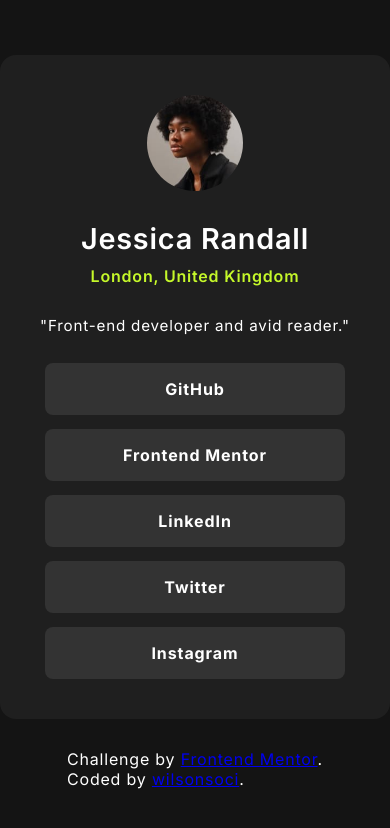
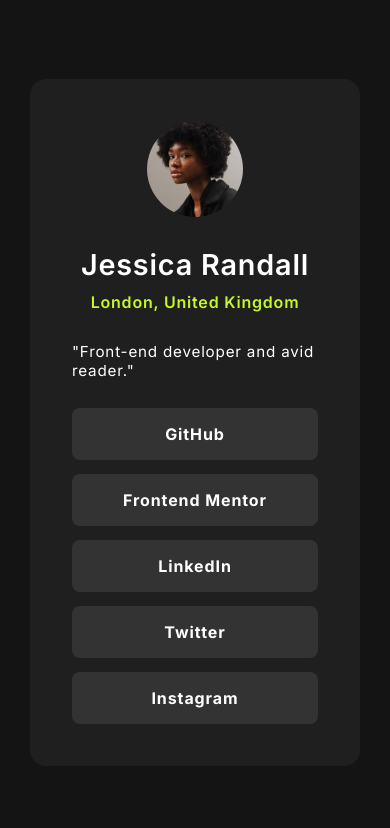
Before and after one commit to wilsonsoci/frontend-challenge-social-links-profile, a plain HTML site: page index.html in a window 390 px wide. Drawn offline with Linux system fonts and the light colour scheme.

Commit message:
feat: margin and padding to container

```diff
--- a/index.html
+++ b/index.html
@@ -11,6 +11,7 @@
 </head>
 <body>
   <div class="container">
+    <div class="card">
       <section>
         <img src="/assets/images/avatar-jessica.jpeg" alt="avatar" />
         <h2 class="name">Jessica Randall</h2>
@@ -25,10 +26,6 @@
         <button>Instagram</button>
       </div>
     </div>
-
-  <div class="attribution">
-    Challenge by <a href="https://www.frontendmentor.io?ref=challenge" target="_blank">Frontend Mentor</a>.<br>
-    Coded by <a href="https://github.com/wilsonsoci" target="_blank">wilsonsoci</a>.
   </div>
 </body>
 </html>
--- a/style.css
+++ b/style.css
@@ -17,10 +17,15 @@ body {
     display: flex;
     justify-content: center;
     align-items: center;
-    flex-direction: column;
 }
 
 .container {
+    margin: 30px auto;
+    padding: 0 30px;
+    max-width: 100%;
+}
+
+.card {
     background-color: hsl(0, 0%, 12%);
     border-radius: 1rem;
     display: flex;
@@ -96,18 +101,14 @@ button:active {
     background-color: hsl(0, 0%, 20%);
 }
 
-.attribution {
-    margin-top: 30px;
-}
-
-@media only screen and (max-width: 600px) {
+@media (max-width: 600px) {
     * {
         font-size: 1rem;
     }
 
     .container {
-        max-width: 100%;
-        padding: 2.5rem;
+        margin: 15px auto;
+        padding: 0 30px;
     }
 
     h2.name {
```
Lines whose indentation alone changed are shown as unchanged.
